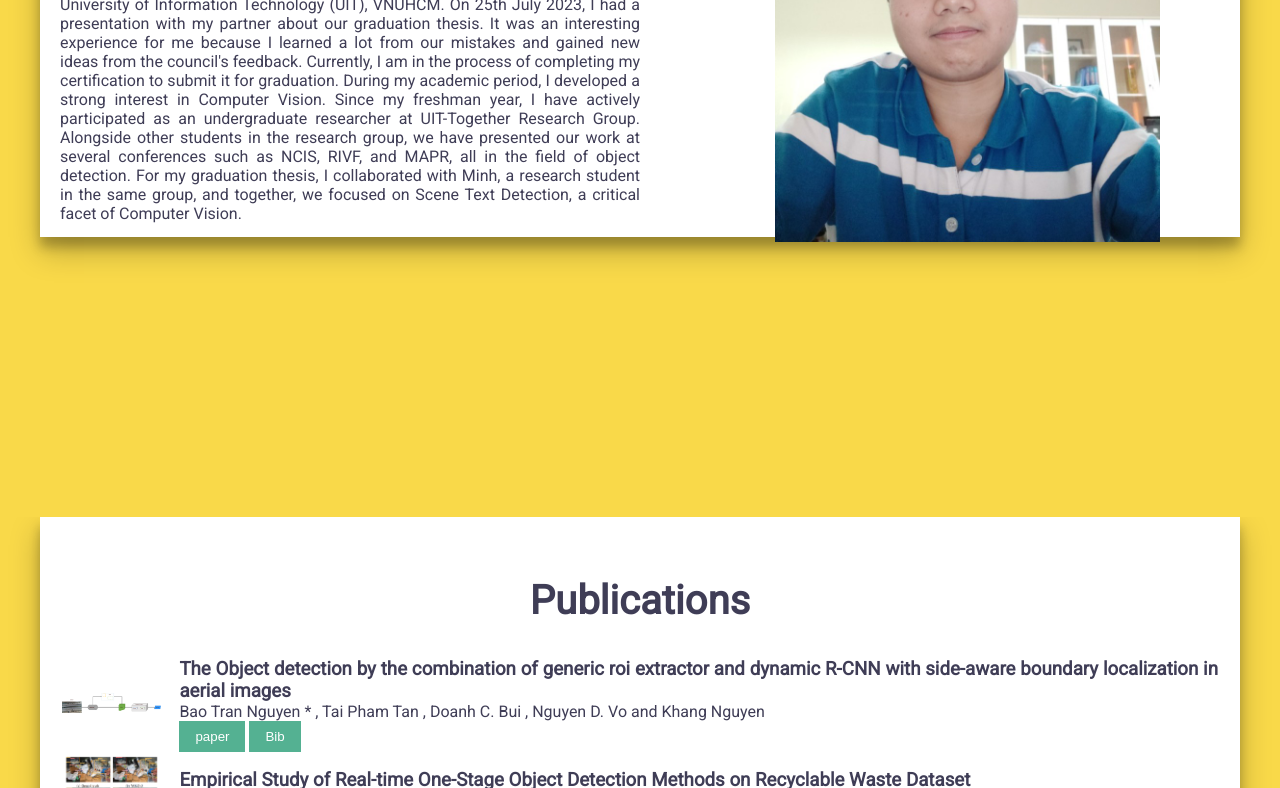
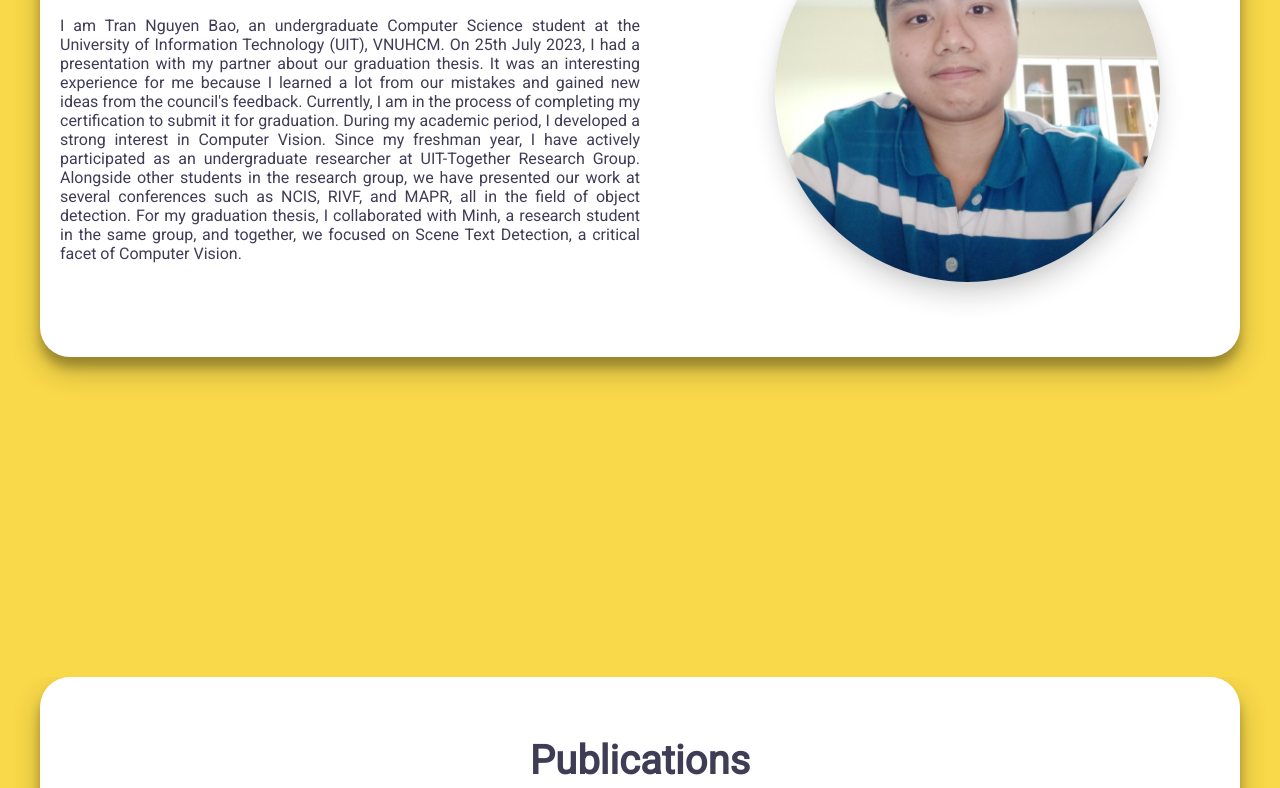
Before and after one commit to TNB142/TNB142.github.io, a plain HTML site: page index.html in a window 1280 px wide. Shown: the part 283-1071 px from the top of the page. Drawn offline with Linux system fonts and the light colour scheme; a web font is replaced by a local one.

Commit message:
update css

```diff
--- a/css/main.css
+++ b/css/main.css
@@ -207,7 +207,7 @@ header {
 
 /* === About === */
 #about {
-  height: 100vh; /* follow the height of screen */
+  height: 120vh; /* follow the height of screen */
   display: flex;
   align-items: center;
 }
@@ -220,6 +220,9 @@ header {
 }
 .banner__img img {
   width: 40%;
+  border-radius: 100%;
+  box-shadow: rgba(0, 0, 0, 0.15) 0px 15px 25px,
+    rgba(0, 0, 0, 0.05) 0px 5px 10px;
 }
 .banner__heading {
   max-width: 70%;
@@ -267,6 +270,7 @@ header {
     background-color: #fff;
     box-shadow: rgba(0, 0, 0, 0.25) 0px 14px 28px,
       rgba(0, 0, 0, 0.22) 0px 10px 10px;
+    border-radius: 30px;
   }
 }
 
```
